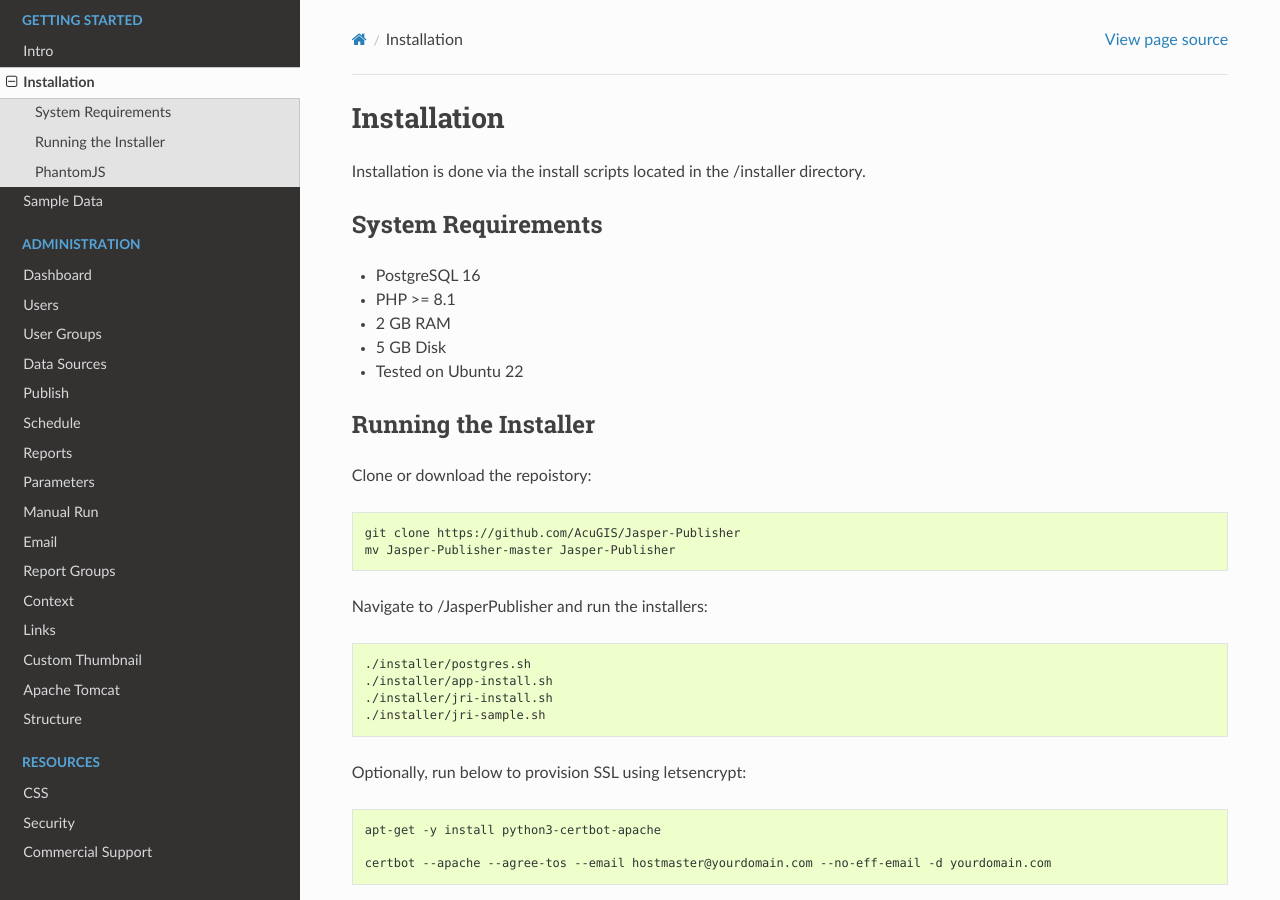
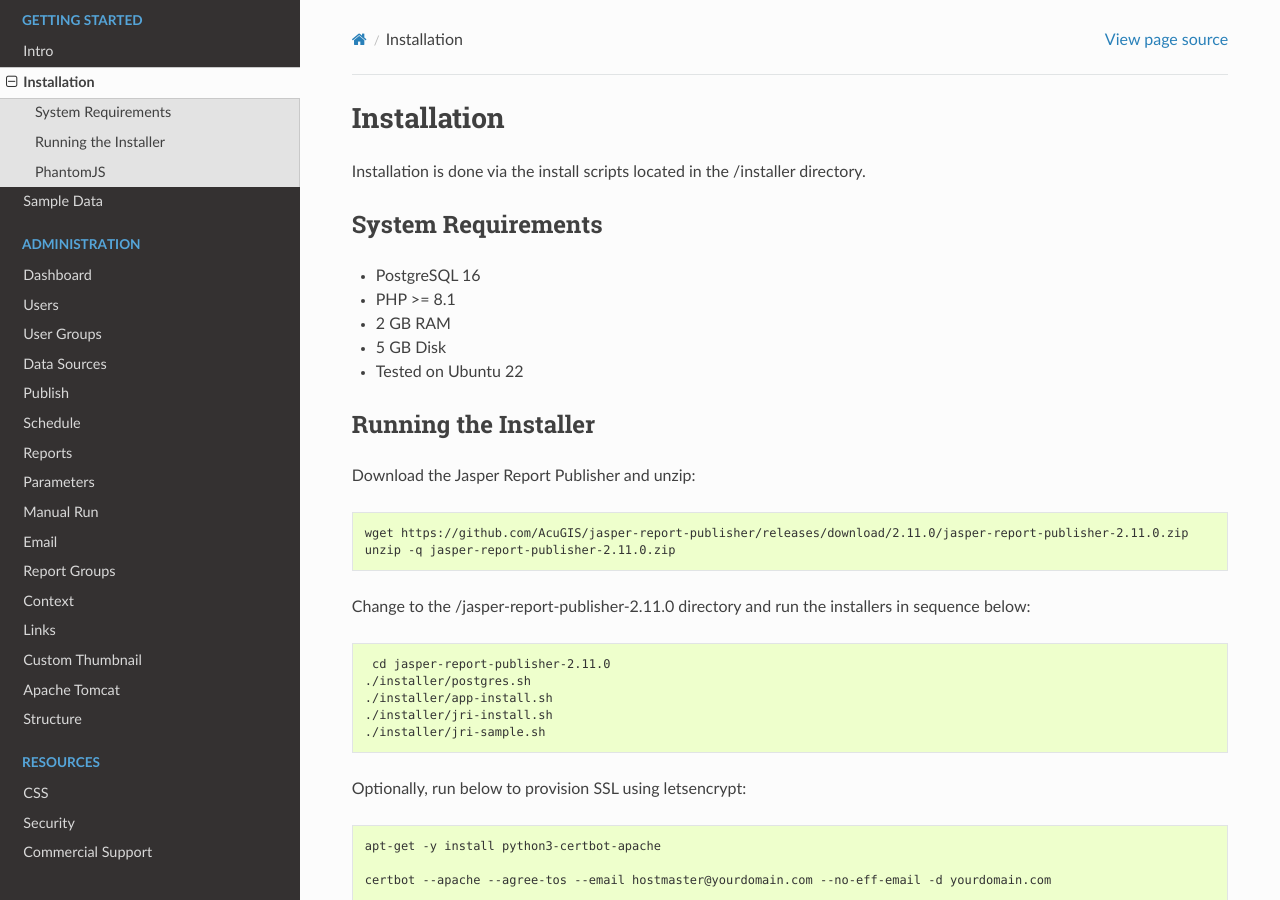
Before and after one commit to AcuGIS/jasper-report-publisher, a Sphinx documentation site: the page built from docs/installing.rst, in a window 1280 px wide and 900 px high. Built offline with Sphinx 7.4.7 and the Read the Docs theme 2.0.0, drawn with Linux system fonts in a browser that asks for light colours; pages that are not in the unit, such as notebooks, are missing from menus.

Commit message:
Update installing.rst

```diff
--- a/docs/installing.rst
+++ b/docs/installing.rst
@@ -15,18 +15,19 @@
 Running the Installer
 =======================
 
-Clone or download the repoistory:
+Download the Jasper Report Publisher and unzip:
 
 .. code-block:: console
 
-    git clone https://github.com/AcuGIS/Jasper-Publisher
-    mv Jasper-Publisher-master Jasper-Publisher
+    wget https://github.com/AcuGIS/jasper-report-publisher/releases/download/2.11.0/jasper-report-publisher-2.11.0.zip
+    unzip -q jasper-report-publisher-2.11.0.zip
 
-Navigate to /JasperPublisher and run the installers:
+
+Change to the /jasper-report-publisher-2.11.0 directory and run the installers in sequence below:
 
 .. code-block:: console
 
-
+    cd jasper-report-publisher-2.11.0
    ./installer/postgres.sh
    ./installer/app-install.sh
    ./installer/jri-install.sh
```
